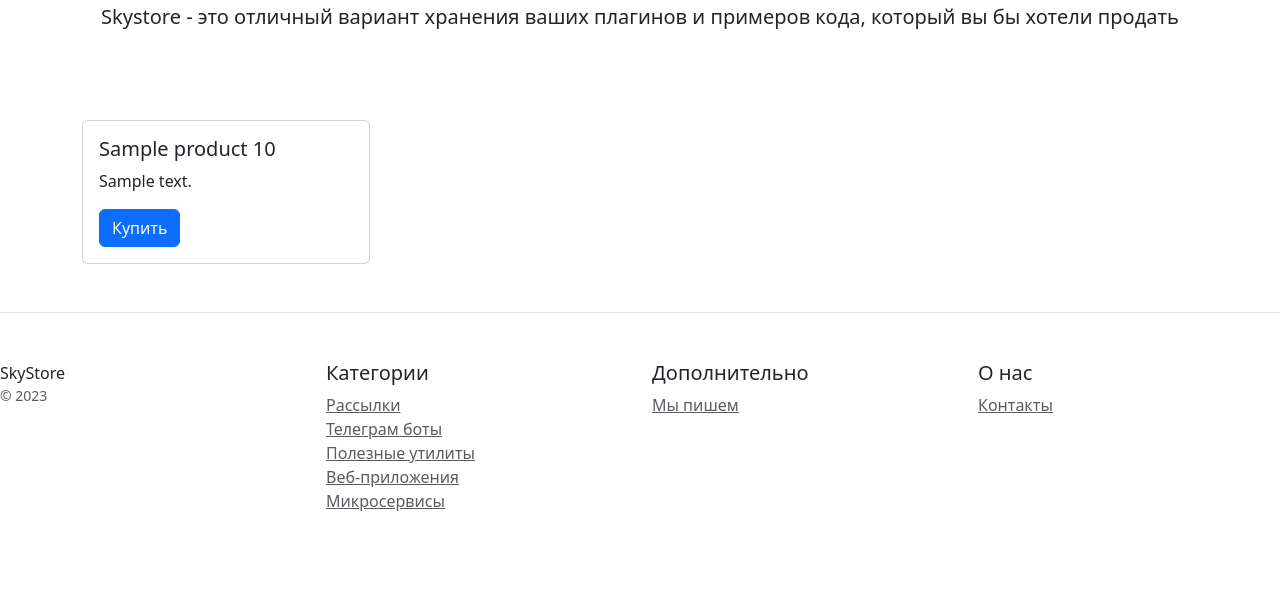
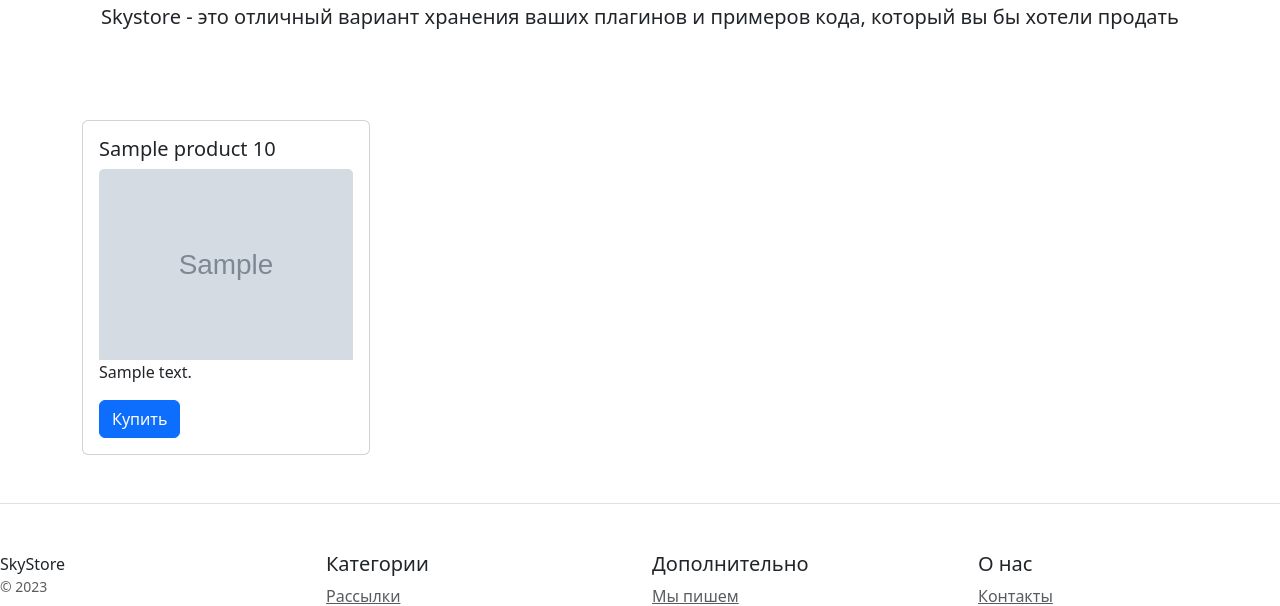
Before and after one commit to yakovenkosa/django_6_2, a Django app: page /catalog/product_detail/1/ in a window 1280 px wide. Shown: the part 212-818 px from the top of the page. Before the commit the page ends 723 px from the top, so only its background shows below. Run offline with Django 5.2, Linux system fonts and the light colour scheme; tables that the repository leaves empty hold one stand-in row (values such as "Sample post"); grey boxes marked "Sample" are stand-in pictures; some libraries are stand-ins or nearby versions.

Commit message:
fix product_detail.html

```diff
--- a/catalog/templates/product_detail.html
+++ b/catalog/templates/product_detail.html
@@ -1,4 +1,5 @@
 {% extends 'home.html'%}
+{% load my_tags %}
 {% include 'includes/inc_menu.html'%}
 {% block content %}
 <div>
@@ -6,6 +7,7 @@
         <div class="card" style="width: 18rem;">
             <div class="card-body">
                 <h5 class="card-title">{{ product.name }} {{ product.price }}</h5>
+                <img src="{{ product.image | media_filter }}" class="card-img-top" alt="product.name">
                 <p class="card-text">{{ product.description }}</p>
                 <a href="#" class="btn btn-primary">Купить</a>
             </div>
```
